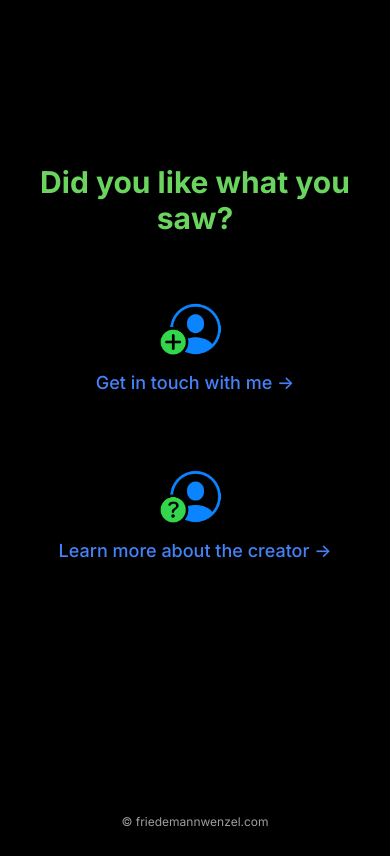
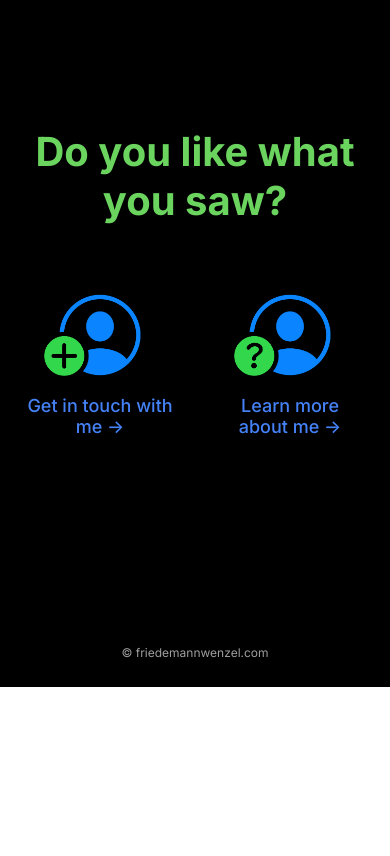
Before and after one commit to friedemannwenzel/portfolio, a plain HTML site: page index.html in a window 390 px wide. Shown: the part 3200-4056 px from the top of the page. After the commit the page ends 3887 px from the top, so only its background shows below. Drawn offline with Linux system fonts and the light colour scheme.

Commit message:
changes to main sec-4

```diff
--- a/css/stylesheet.css
+++ b/css/stylesheet.css
@@ -633,9 +633,9 @@ body{
 @media (max-width: 525px) {
 
     .sec-4-grid {
-        grid-template-columns: 1fr;
         max-width: 400px;
         margin: auto;
+        gap: 10px;
     }
 
     .sec-4-grid-item{
@@ -647,7 +647,7 @@ body{
     }
 
     .sec-4-h1 {
-        font-size: 30px;
+        font-size: 40px;
     }
 
     .sec-4-grid-h2 {
@@ -655,7 +655,11 @@ body{
     }
 
     .sec-4-grid-img {
-        max-width: 75px;
+        max-width: 120px;
+    }
+
+    .sec-4{
+        height: 80vh;
     }
 }
 
--- a/index.html
+++ b/index.html
@@ -82,7 +82,7 @@
     </section>
     <section class="sec-4">
         <div class="sec-3-container">
-            <h1 class="sec-4-h1">Did you like what you saw?</h1>
+            <h1 class="sec-4-h1">Do you like what you saw?</h1>
             <div class="sec-4-grid">
                 <a href="connect.html" class="sec-3-grid-link" target="_blank" rel="noopener noreferrer">
                     <div class="sec-4-grid-item">
@@ -93,7 +93,7 @@
                 <a href="aboutme.html" class="sec-3-grid-link" target="_blank" rel="noopener noreferrer">
                     <div class="sec-4-grid-item">
                         <img src="assets/person.crop.circle.badge.questionmark@10x.png" alt="aboutme" class="sec-4-grid-img">
-                        <h2 class="sec-4-grid-h2">Learn more about the creator -></h2>
+                        <h2 class="sec-4-grid-h2">Learn more about me -></h2>
                     </div>
                 </a>
             </div>
```
Also changed, not shown: 1 other file.
